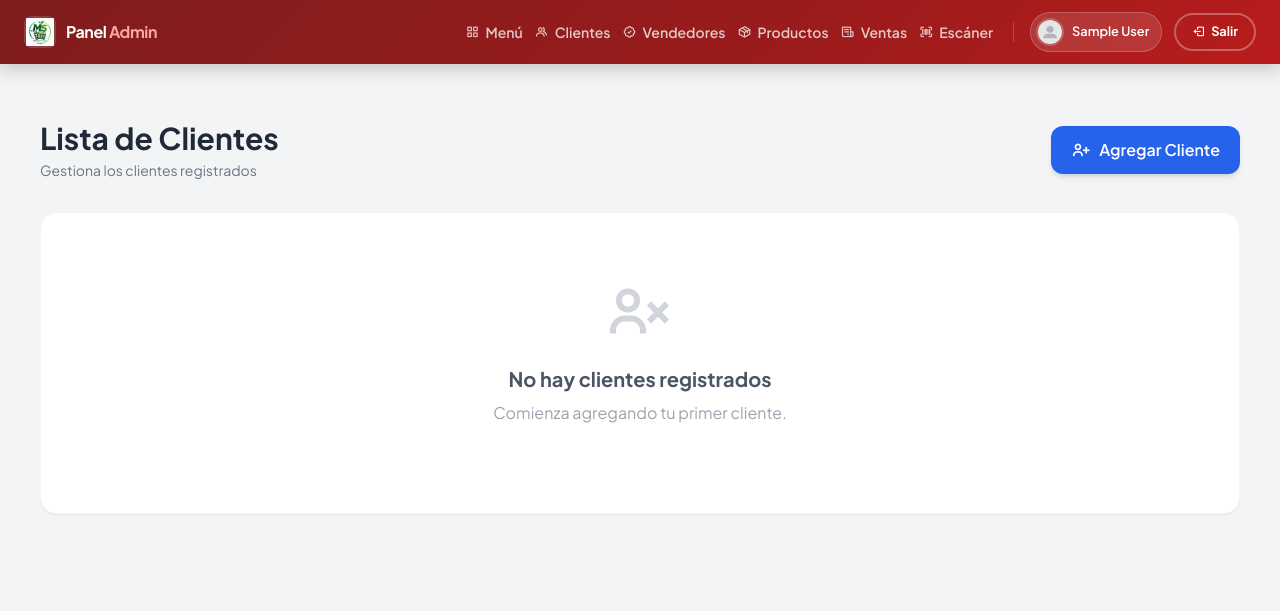
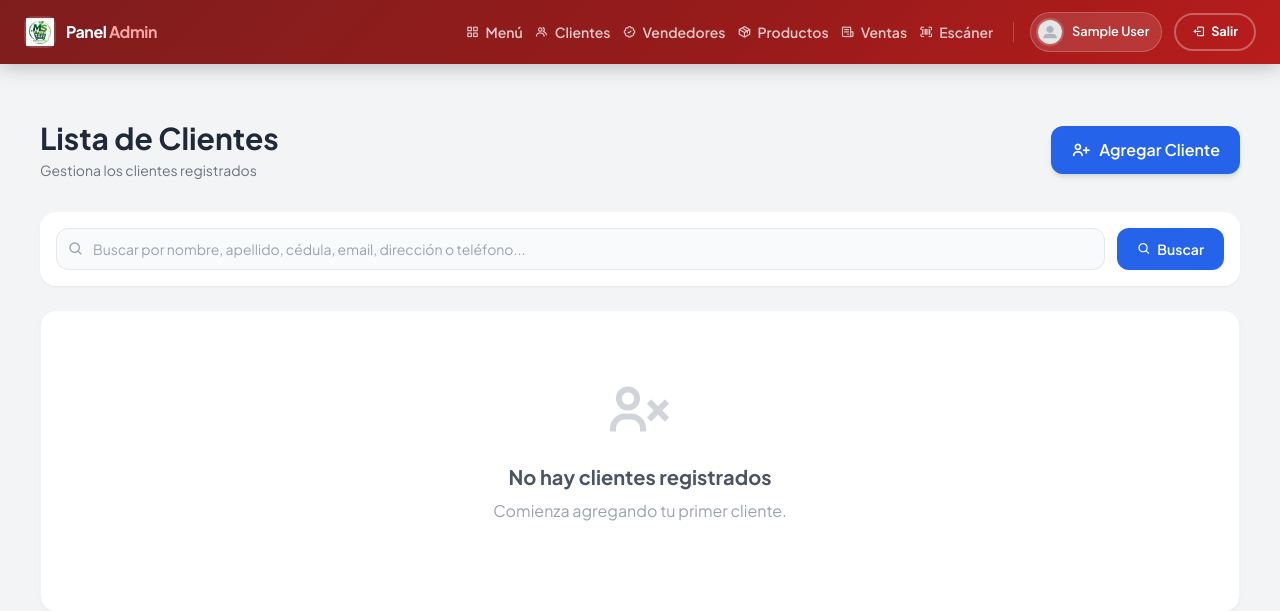
Before and after one commit to Kadir011/Sistema-de-Ventas-Supermercado, a Django app: page /admin/clientes/ in a window 1280 px wide. Shown: the top 611 px of the page. Run offline with Django 5.2, Linux system fonts and the light colour scheme; the visitor is signed in with stand-in values (Sample User, id 1); data that the repository does not hold is empty; some libraries are stand-ins or nearby versions.

Commit message:
Añade filtros de búsqueda en las listas de clientes y vendedores, mejorando la usabilidad y la experiencia del usuario.

```diff
--- a/templates/super/customers/customer_list.html
+++ b/templates/super/customers/customer_list.html
@@ -16,6 +16,26 @@
             <i class='bx bx-user-plus text-xl'></i> Agregar Cliente
         </a>
     </div>
+
+    <!-- Búsqueda -->
+    <form method="get" class="bg-white rounded-2xl shadow-sm p-4 mb-6 flex flex-col sm:flex-row gap-3">
+        <div class="relative flex-1">
+            <i class='bx bx-search absolute left-3 top-1/2 -translate-y-1/2 text-gray-400'></i>
+            <input type="text" name="q" value="{{ request.GET.q }}"
+                   placeholder="Buscar por nombre, apellido, cédula, email, dirección o teléfono..."
+                   class="w-full pl-9 pr-3 py-2.5 rounded-xl border border-gray-200 bg-gray-50 text-sm focus:outline-none focus:border-blue-400 focus:bg-white transition-all">
+        </div>
+        <div class="flex gap-2">
+            {% if request.GET.q %}
+            <a href="{% url 'super:customer_list' %}" class="px-4 py-2.5 rounded-xl border border-gray-200 text-gray-500 text-sm font-semibold hover:bg-gray-50 transition-all whitespace-nowrap">
+                <i class='bx bx-x'></i> Limpiar
+            </a>
+            {% endif %}
+            <button type="submit" class="flex items-center gap-1.5 bg-blue-600 hover:bg-blue-700 text-white px-5 py-2.5 rounded-xl text-sm font-semibold transition-all whitespace-nowrap">
+                <i class='bx bx-search'></i> Buscar
+            </button>
+        </div>
+    </form>
 
     {% if customers %}
     <div class="bg-white rounded-2xl shadow-md overflow-hidden">
```
Also changed, not shown: templates/super/sellers/seller_list.html (+20 -0 lines).
